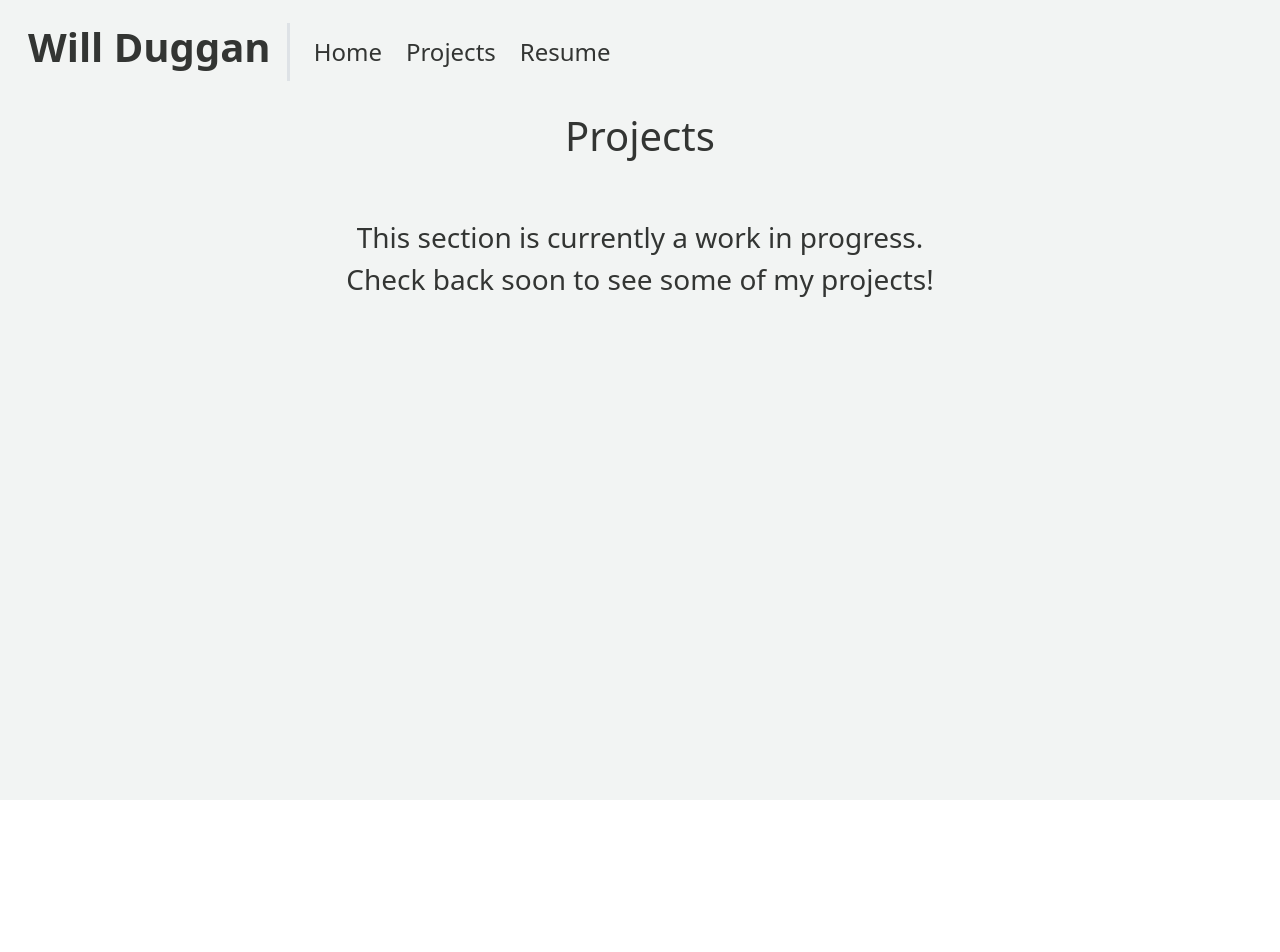
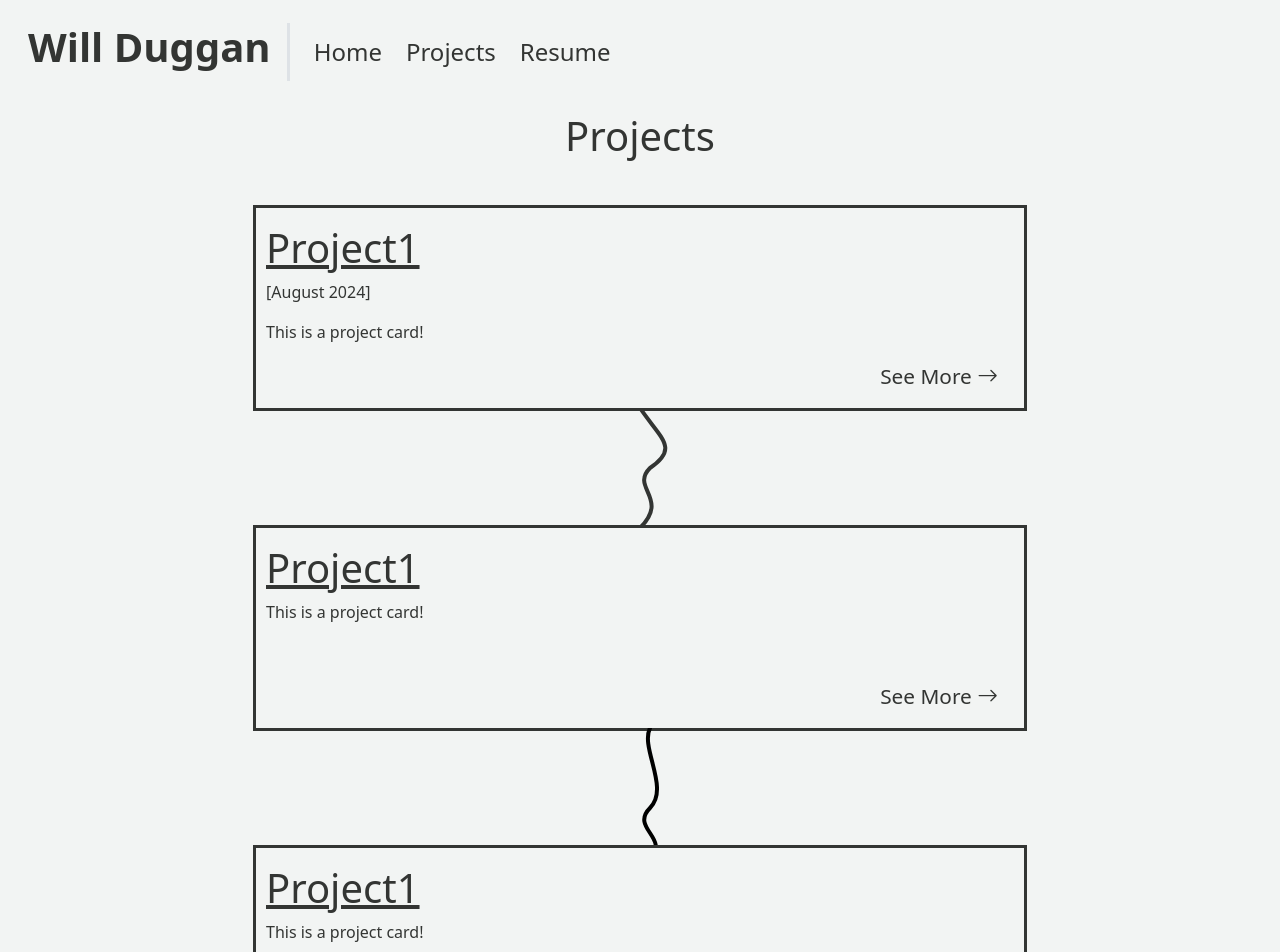
Before and after one commit to wkduggan-umich/portfolio_website, a React (Create React App) app: page /projects in a window 1280 px wide. Shown: the top 952 px of the page. Before the commit the page ends 800 px from the top, so only its background shows below. Built offline with nearby package versions, Linux system fonts and the light colour scheme.

Commit message:
Update to projects

```diff
--- a/public/index.html
+++ b/public/index.html
@@ -2,19 +2,20 @@
 <html lang="en">
   <head>
     <meta charset="utf-8" />
-    <link rel="icon" href="%PUBLIC_URL%/favicon.ico" />
-    <meta name="viewport" content="width=device-width, initial-scale=1" />
+    <link rel="stylesheet" href="https://cdn.jsdelivr.net/npm/bootstrap-icons/font/bootstrap-icons.css"/>
+    <!-- <link rel="icon" href="%PUBLIC_URL%/j.ico" /> -->
+    <!-- <meta name="viewport" content="width=device-width, initial-scale=1" />
     <meta name="theme-color" content="#000000" />
     <meta
       name="description"
       content="Web site created using create-react-app"
-    />
+    /> -->
     <!-- <link rel="apple-touch-icon" href="%PUBLIC_URL%/logo192.png" /> -->
     <!--
       manifest.json provides metadata used when your web app is installed on a
       user's mobile device or desktop. See https://developers.google.com/web/fundamentals/web-app-manifest/
     -->
-    <link rel="manifest" href="%PUBLIC_URL%/manifest.json" />
+    <!-- <link rel="manifest" href="%PUBLIC_URL%/manifest.json" /> -->
     <!--
       Notice the use of %PUBLIC_URL% in the tags above.
       It will be replaced with the URL of the `public` folder during the build.
--- a/src/App.js
+++ b/src/App.js
@@ -6,6 +6,7 @@ import Home from './pages/home'
 import Contact from './pages/contact'
 import Projects from './pages/projects'
 import Footer from './components/footer'
+import Project1 from './pages/projects/project1';
 
 export default function MyApp() {
   return (
@@ -15,6 +16,8 @@ export default function MyApp() {
         <Routes>
           <Route path="/" element={<Home />} />
           <Route path="/projects" element={<Projects />} />
+          <Route path="/projects/project1" element={<Project1 />} />
+
           {/* <Route path="/contact" element={<Contact />} /> */}
         </Routes>
         {/* <Footer /> */}
--- /dev/null
+++ b/src/components/project_card.js
@@ -0,0 +1,12 @@
+import '../styles/project_card.css'
+
+export default function ProjectCard({name, content, link, time}) {
+    return (
+        <div className="project-card py-3">
+            <h1 className="fs-1 underline-text">{name}</h1>
+            { time && <p className=''>[{time}]</p> }
+            <p className=''>{content}</p>
+            <a className='link animated-underline pe-0 me-3' href={link}>See More&nbsp;<i class="bi bi-arrow-right pe-0 me-0"></i></a>
+        </div>
+    );
+}
--- a/src/pages/home.js
+++ b/src/pages/home.js
@@ -5,7 +5,6 @@ import "../styles/home.css"; // Import CSS for styling
 const Home = () => {
   return (
     <div className="h-100">
-        <link rel="stylesheet" href="https://cdn.jsdelivr.net/npm/bootstrap-icons/font/bootstrap-icons.css"/>
         <div className="container">
             <section id="section1" className="justify-content-between section" style={{height: "90vh"}}>
                 <div className="d-flex flex-row align-items-center">
@@ -18,7 +17,7 @@ const Home = () => {
                             <a className="text-decoration-none" href="https://www.mzbtutors.com/michigan-mentors" target="_blank" rel="noopener noreferrer">Michigan Mentors</a>.
                         </p>
                         <p className="fs-5">
-                            I'm an aspiring software engineer interested in solving complex technical problems. I'm drawn to climate tech, cybersecurity, educational tech, and more. I love to work in collaborative teams and to get my head in the weeds!
+                            I'm an aspiring software engineer interested in solving complex technical problems. I'm interested in climate tech, cybersecurity, educational tech, and more. I love to work in collaborative teams and to get my head in the weeds!
                         </p>
                         <p className="fs-5">
                             In my free time, I love to <a className="text-decoration-none" href="https://www.goodreads.com/review/list/180977465-will-duggan?order=d&shelf=currently-reading" target="_blank" rel="noopener noreferrer">read</a>,
@@ -37,7 +36,6 @@ const Home = () => {
 
                 <div className="">
                     <button className="btn fs-3 shake-icon pt-3" onClick={() => scrollToSection("section2")}>
-                        {/* <p className='fs-5 mb-0 pb-0'>Languages</p> */}
                         <i className="bi bi-chevron-down"></i>
                     </button>
                 </div>
@@ -52,7 +50,7 @@ const Home = () => {
                         <SkillCard skill="C++" content="I've led a introductory C++ course at Michigan Mentors!" course_work="Data Structures and Algorithms (EECS 280/281)"/>
                         <SkillCard skill="C#" content="I work in a C# envrioment at Simio!"/>
                         <SkillCard skill="JavaScript" content="I created this website using React.JS!"/>
-                        <SkillCard skill="Python" content="As a software developer at Chitown Tutors, I created a custom autograding system!" course_work="Practical Data Science (EECS 398)"/>
+                        <SkillCard skill="Python" content="As a software developer at Chitown Tutors, I created a custom autograding system in Python!" course_work="Practical Data Science (EECS 398)"/>
                         <SkillCard skill="C" course_work="Computer Organization (EECS 370)"/>
                         <SkillCard skill="Go" course_work="Distributed Systems (EECS 491)"/>
                         <SkillCard skill="R" course_work="Statistics and Data Analysis (STATS 250)"/>
@@ -60,7 +58,7 @@ const Home = () => {
                     </div>
                 </div>
 
-                <div className="pt-4">
+                <div className="pt-3">
                     <button className="btn fs-3" onClick={() => scrollToSection("section3")}>
                         <i className="bi bi-chevron-down shake-icon"></i>
                     </button>
@@ -73,13 +71,13 @@ const Home = () => {
                 <div>
                     <div className="row g-4">
                         {/* TODO: Pass in logos/icons */}
-                        <SkillCard skill="Blazor/ASP.NET Core" />
-                        <SkillCard skill="Pandas" />
-                        <SkillCard skill="Numpy" />
-                        <SkillCard skill="Bootstrap" />
+                        <SkillCard skill="Blazor/ASP.NET Core" content="I work in a C# Blazor/ASP.NET Core envrioment at Simio!"/>
+                        <SkillCard skill="Pandas" course_work="Practical Data Science (EECS 398)"/>
+                        <SkillCard skill="Numpy" course_work="Practical Data Science (EECS 398)"/>
+                        <SkillCard skill="Bootstrap" content="I have practice with Bootstrap at Simio. This website was also made using Bootstrap!"/>
                         <SkillCard skill="Git" />
                         <SkillCard skill="Visual Studio/VS Code" />
-                        <SkillCard skill="React.js" />
+                        <SkillCard skill="React.js" content="I created this website using React.JS!"/>
                         <SkillCard skill="Google Cloud" />
                     </div>
                 </div>
--- a/src/pages/projects.js
+++ b/src/pages/projects.js
@@ -1,13 +1,68 @@
 import { Container } from "react-bootstrap";
 import { Link } from 'react-router-dom'
+import ProjectCard from '../components/project_card'
+import '../styles/projects.css'
 
 const Projects = () => {
   return (
-    <Container className="text-center mt-5">
+    <div className="text-center mt-5 mb-5">
       <h1>Projects</h1>
-      <p className="fs-3 mt-5">This section is currently a work in progress.<br/>Check back soon to see some of my projects!</p>
-    </Container>
+      <div className="d-flex flex-column align-items-center mt-5">
+        <ProjectCard name="Project1" time="August 2024" content="This is a project card!" link="/projects/project1"/>
+        <svg className="vertical-swirl-line" width="100" height="120" viewBox="0 0 100 120" preserveAspectRatio="none">
+          <path d="M50,0
+                  C70,30 90,40 60,60
+                  C40,80 80,90 50,120"
+            className="line line-1"
+            fill="transparent"
+            stroke="#333533" stroke-width="4" />
+        </svg>
+        <ProjectCard name="Project1" content="This is a project card!" link="/projects/project1"/>
+        <svg class="vertical-swirl-line" width="100" height="120" viewBox="0 0 100 120" preserveAspectRatio="none">
+          <path
+            d="M60,0 C50,20 80,60 60,80 C40,100 80,110 60,130"
+            fill="transparent"
+            stroke="black"
+            stroke-width="4"
+            stroke-linecap="round"
+            className="line line-2"
+          />
+        </svg>
+        <ProjectCard name="Project1" content="This is a project card!" link="/projects/project1"/>
+        <svg class="vertical-swirl-line" width="100" height="140" viewBox="0 0 100 140" preserveAspectRatio="none">
+          <path
+            d="M55,0 C45,25 85,40 55,70 C35,90 75,120 55,140"
+            fill="transparent"
+            stroke="black"
+            stroke-width="4"
+            stroke-linecap="round"
+            className="line line-3"
+          />
+        </svg>
+        <ProjectCard name="Project1" content="This is a project card!" link="/projects/project1"/>
+      </div>
+    </div>
   );
 };
 
+document.addEventListener("DOMContentLoaded", () => {
+  const lines = document.querySelectorAll(".line");
+
+  const observer = new IntersectionObserver((entries) => {
+    entries.forEach((entry) => {
+      if (entry.isIntersecting) {
+        const path = entry.target;
+        path.style.strokeDashoffset = "0"; // Trigger the animation
+        observer.unobserve(path); // Stop observing once animation is triggered
+      }
+    });
+  }, {
+    threshold: 0.5 // Trigger when 50% of the line is visible
+  });
+
+  lines.forEach((line) => {
+    observer.observe(line); // Start observing each line
+  });
+});
+
 export default Projects;
--- /dev/null
+++ b/src/pages/projects/project1.js
@@ -0,0 +1,9 @@
+export default function Project1() {
+    return (
+        <div className="text-center mt-5">
+            <h1 className="fs-1 underline-text">Project 1</h1>
+            <p className='mt-2'>This is a page containing information about project 1!</p>
+            <a className='link animated-underline pe-0 me-3' href="/projects">Return To Projects!</a>
+        </div>
+    );
+}
--- /dev/null
+++ b/src/styles/project_card.css
@@ -0,0 +1,46 @@
+.project-card {
+    height: 25vh;
+    width: 60vw;
+    outline: 3px solid #333533;
+    /* border: 3px solid #333533; */
+    /* background-color: ; */
+    padding: 10px;
+    display: flex;
+    flex-direction: column;
+    align-items: flex-start;
+}
+
+.underline-text {
+    text-decoration: underline !important;
+}
+
+.link {
+    align-self: flex-end; /* Aligns to the right */
+    margin-top: auto; /* Pushes item to the bottom */
+    font-size: 1.3rem;
+    padding-bottom: 0;
+    margin-bottom: 0;
+    padding-right: 20px;
+    text-decoration: none;
+    color: #333533;
+  }
+
+  .animated-underline {
+    position: relative;
+    display: inline-block;
+  }
+
+  .animated-underline::after {
+    content: "";
+    position: absolute;
+    left: 0;
+    bottom: -2px;
+    width: 0;
+    height: 2px;
+    background-color: #333533;
+    transition: width 0.3s ease-in-out;
+  }
+
+  .animated-underline:hover::after {
+    width: 100%;
+  }
--- /dev/null
+++ b/src/styles/projects.css
@@ -0,0 +1,22 @@
+/* SVG Styling */
+.vertical-swirl-line {
+    display: block;
+    margin: 0 auto;
+  }
+
+  .vertical-swirl-line path {
+    stroke-dasharray: 300; /* Total length of the line */
+    stroke-dashoffset: 300; /* Start with line hidden */
+    animation: draw-line 2s ease-out forwards; /* Draw the line over 2 seconds */
+  }
+
+  .line {
+    transition: stroke-dashoffset 2s ease-out; /* Smooth animation */
+  }
+
+  /* Animation Keyframes */
+  @keyframes draw-line {
+    to {
+      stroke-dashoffset: 0; /* Draw the full line */
+    }
+  }
```
